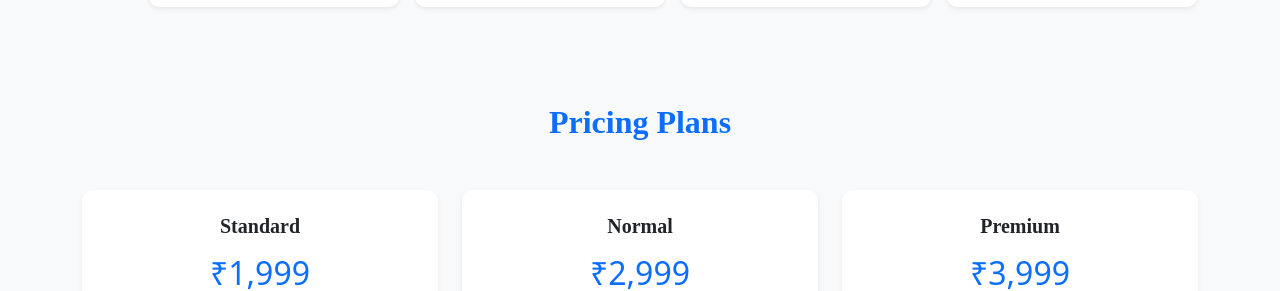
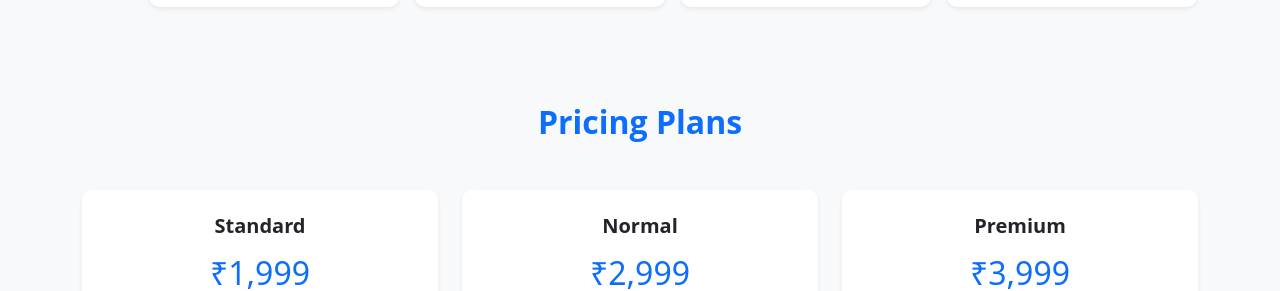
Before and after one commit to nikhilsm1996/readingspace, a React (Vite) app in the folder frontend/reading-space-frontend/: page / in a window 1280 px wide. Shown: the part 1415-1706 px from the top of the page. Built offline with nearby package versions, Linux system fonts and the light colour scheme.

Commit message:
Enhance Pricing component: update font family to 'Open Sans' for improved consistency

```diff
--- a/frontend/reading-space-frontend/src/components/Pricing.jsx
+++ b/frontend/reading-space-frontend/src/components/Pricing.jsx
@@ -43,7 +43,7 @@ const Pricing = () => {
   return (
     <section id="pricing" className="py-5 bg-light">
       <div className="container">
-        <h2 className="text-center fw-bold text-primary mb-5" style={{ fontFamily: "'Times New Roman', serif" }}>
+        <h2 className="text-center fw-bold text-primary mb-5" style={{ fontFamily: "'Open Sans', sans-serif" }}>
           Pricing Plans
         </h2>
         <div className="row g-4">
@@ -64,7 +64,7 @@ const Pricing = () => {
                 }}
               >
                 <div className="card-body text-center p-4">
-                  <h5 className="card-title fw-bold mb-3" style={{ fontFamily: "'Times New Roman', serif" }}>
+                  <h5 className="card-title fw-bold mb-3" style={{ fontFamily: "'Open Sans', sans-serif" }}>
                     {plan.name}
                   </h5>
                   <h2 className="card-text text-primary mb-4">{plan.price}</h2>
```
